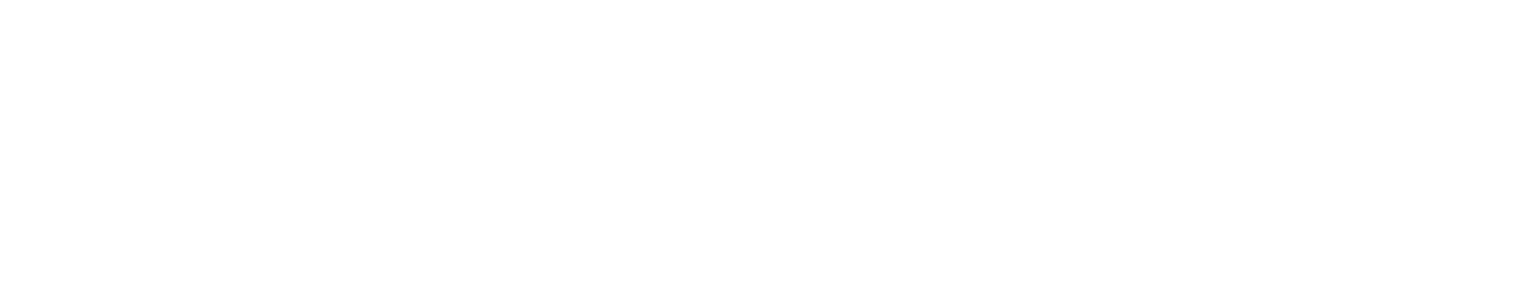
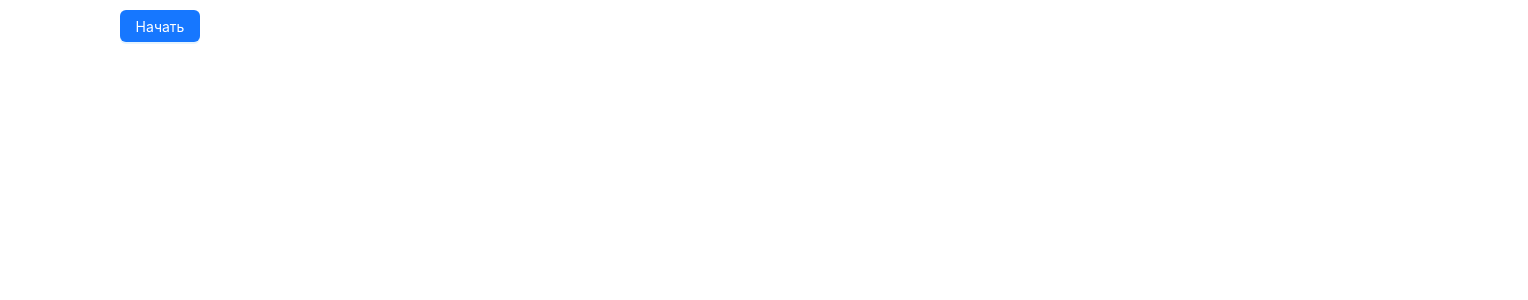
Before and after one commit to Violet022/Bridges-And-Car-Game, a React (Create React App) app in the folder bridges-and-car-game/: page / in a window 1280 px wide. Shown: the top 300 px of the page, 1528 px wide, since content can reach past the window. Built offline with nearby package versions, Linux system fonts and the light colour scheme.

Commit message:
установлены новые пакеты, создается фон, опоры мост, и мост, задаются некоторые параметры для моста

```diff
--- a/bridges-and-car-game/package.json
+++ b/bridges-and-car-game/package.json
@@ -10,6 +10,8 @@
     "@types/node": "^16.18.91",
     "@types/react": "^18.2.67",
     "@types/react-dom": "^18.2.22",
+    "antd": "^5.15.4",
+    "matter-js": "^0.19.0",
     "react": "^18.2.0",
     "react-dom": "^18.2.0",
     "react-scripts": "5.0.1",
@@ -39,5 +41,8 @@
       "last 1 firefox version",
       "last 1 safari version"
     ]
+  },
+  "devDependencies": {
+    "@types/matter-js": "^0.19.6"
   }
 }
--- a/bridges-and-car-game/src/App.tsx
+++ b/bridges-and-car-game/src/App.tsx
@@ -1,9 +1,11 @@
 import React from 'react';
 import './App.css';
+import Level from './pages/Level';
 
 function App() {
   return (
     <div className="App">
+      <Level/>
     </div>
   );
 }
--- /dev/null
+++ b/bridges-and-car-game/src/pages/Level.css
@@ -0,0 +1,18 @@
+.main-space {
+    padding: 10px;
+    min-width: 1500px;
+}
+
+.control-space {
+    min-width: 300px;
+    width: 300px;
+    height: 700px;
+    display: flex;
+    align-items: stretch;
+}
+
+.bridge-container {
+    min-width: 1200px;
+    width: 1200px;
+    height: 700px;
+}
--- /dev/null
+++ b/bridges-and-car-game/src/pages/Level.tsx
@@ -0,0 +1,121 @@
+import { useRef, useState } from 'react';
+import * as Matter from 'matter-js';
+import { Input, Button, Form, Space } from 'antd';
+
+import './Level.css';
+
+// Компонент Level, реализован с помощью Matter.js и частично с помощью chat GPT
+const Level = () => {
+    const containerRef = useRef<HTMLDivElement>(null);
+    const [bridgeLength, setBridgeLength] = useState<number>(0);
+    const [density, setDensity] = useState<number>(0.005); // Установка значения по умолчанию
+    const [frictionAir, setFrictionAir] = useState<number>(0.1); // Установка значения по умолчанию
+    const [world, setWorld] = useState<Matter.World>();
+
+   // Обработчик клика на кнопку "Добавить мост"
+   const handleClick = () => {
+    if (world) {
+            // Удаляем все существующие объекты из мира
+            Matter.Composite.clear(world, false, true);
+
+            //Добавление статических объектов
+            Matter.Composite.add(world, [
+                Matter.Bodies.rectangle(130, 590, 220, 380, { isStatic: true, chamfer: { radius: 20 }, render: { fillStyle: '#505050' } }),
+                Matter.Bodies.rectangle(1070, 590, 220, 380, { isStatic: true, chamfer: { radius: 20 }, render: { fillStyle: '#505050' } })
+            ]);
+
+            setWorld(world);
+            const group = Matter.Body.nextGroup(true);
+
+            // Создаем новый мир и объекты
+            const bridgeLengthValue = bridgeLength || 10;
+            const bridge = Matter.Composites.stack(160, 290, bridgeLengthValue, 1, 0, 0, (x: number, y: number) => {
+                return Matter.Bodies.rectangle(x - 20, y, 53, 20, {
+                    collisionFilter: { group: group },
+                    chamfer: 5 as Matter.IChamfer,
+                    density: density,
+                    frictionAir: frictionAir,
+                    render: { fillStyle: '#000000' }
+                });
+            });
+
+            Matter.Composites.chain(bridge, 0.3, 0, -0.3, 0, { stiffness: 0.99, length: 0.0001, render: { visible: false } });
+
+            Matter.Composite.add(world, [
+                bridge,
+                Matter.Constraint.create({ pointA: { x: 240, y: 410 }, bodyB: bridge.bodies[0], pointB: { x: -25, y: 0 }, length: 2, stiffness: 0.9 }),
+                Matter.Constraint.create({ pointA: { x: 960, y: 410 }, bodyB: bridge.bodies[bridge.bodies.length - 1], pointB: { x: 25, y: 0 }, length: 2, stiffness: 0.9 })
+            ]);
+        }
+    };
+
+    // Функция для создания мира и объектов
+    const createWorld = () => {
+        const Engine = Matter.Engine,
+            Render = Matter.Render,
+            Runner = Matter.Runner,
+            Composite = Matter.Composite,
+            Bodies = Matter.Bodies;
+
+        const engine = Engine.create();
+        const world = engine.world;
+
+        const render = Render.create({
+            element: containerRef.current!,
+            engine: engine,
+            options: {
+                width: 1200,
+                height: 700,
+                background: "#bdd6ff",
+                wireframes: false,
+                pixelRatio: window.devicePixelRatio,
+            }
+        });
+
+        Render.run(render);
+
+        const runner = Runner.create();
+        Runner.run(runner, engine);
+
+        //Добавление статических объектов
+        Composite.add(world, [
+            Bodies.rectangle(130, 590, 220, 380, { isStatic: true, chamfer: { radius: 20 }, render: { fillStyle: '#505050' } }),
+            Bodies.rectangle(1070, 590, 220, 380, { isStatic: true, chamfer: { radius: 20 }, render: { fillStyle: '#505050' } })
+        ]);
+
+        setWorld(world);
+
+        return { engine, world, render, runner };
+    };
+
+    // Обработчик клика на кнопку "Начать"
+    const handleCreateWorldClick = () => {
+        // При клике на кнопку "Создать мир" вызываем функцию createWorld для создания нового мира
+        createWorld();
+    };
+
+    return (
+        <Space direction="horizontal" className="main-space">
+            <Space direction="vertical" className="control-space">
+                <Form.Item hidden={!!world}>
+                    <Button type="primary" onClick={handleCreateWorldClick} disabled={!!world}>Начать</Button>
+                </Form.Item>
+                <Form.Item hidden={!world} label="Длина моста">
+                    <Input type="number" value={bridgeLength} onChange={(e) => setBridgeLength(Number(e.target.value))} />
+                </Form.Item>
+                <Form.Item hidden={!world} label="Плотность">
+                    <Input type="number" value={density} min={0.001} max={10000} step={0.001} onChange={(e) => setDensity(Number(e.target.value))} />
+                </Form.Item>
+                <Form.Item hidden={!world} label="Коэффициент трения воздуха">
+                    <Input type="number" value={frictionAir} min={0} max={1} step={0.01} onChange={(e) => setFrictionAir(Number(e.target.value))} />
+                </Form.Item>
+                <Form.Item hidden={!world}>
+                    <Button type="primary" onClick={handleClick}>Добавить мост</Button>
+                </Form.Item>
+            </Space>
+            <div ref={containerRef} className="bridge-container"></div>
+        </Space>
+    );
+};
+
+export default Level;
```
Also changed, not shown: 1 other file (tests, documents, lock files or other folders).
